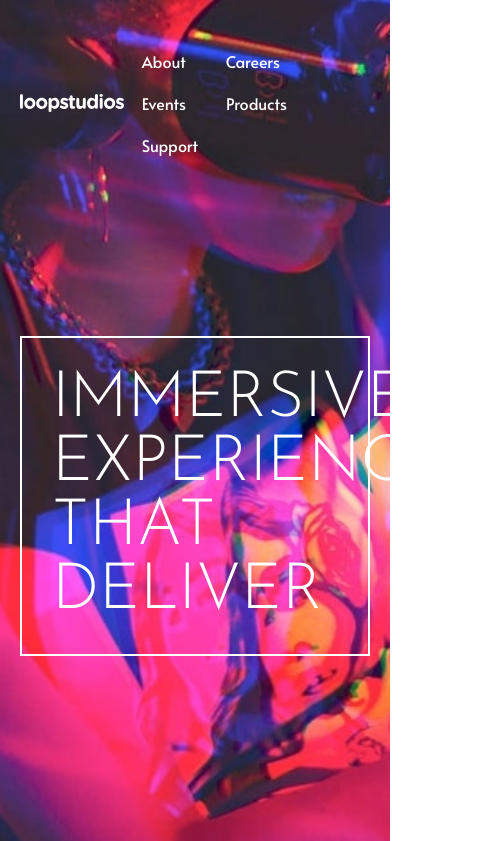
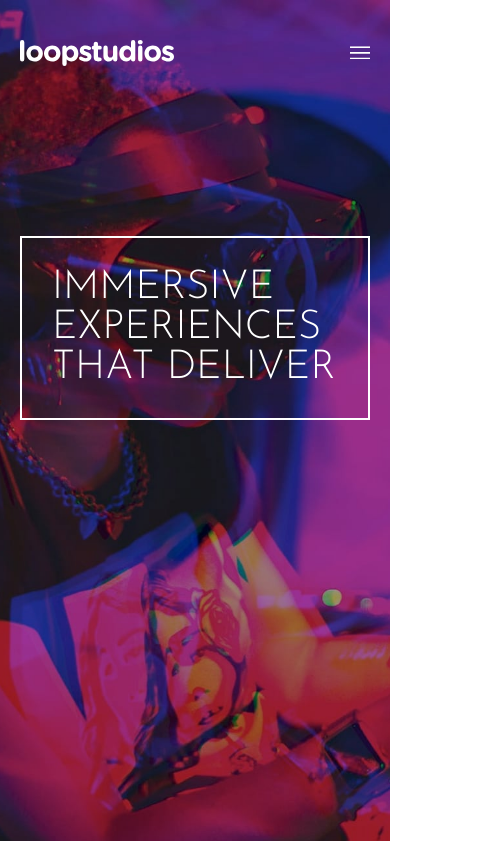
Before and after one commit to GabrielLaminas/loopstudios-landing-page-main, a plain HTML site: page index.html in a window 390 px wide. Shown: the top 841 px of the page, 483 px wide, since content can reach past the window. Drawn offline with Linux system fonts and the light colour scheme.

Commit message:
second commit

```diff
--- /dev/null
+++ b/assets/js/index.js
@@ -0,0 +1,11 @@
+//Selecionando os botões
+const menuOpen = document.querySelector('.icon--open');
+const menuClose = document.querySelector('.icon--close');
+const boxIcon = document.querySelector('.nav__icons');
+const boxNavList = document.querySelector('.nav__lista');
+
+boxIcon.addEventListener('click', () =>{
+   menuOpen.classList.toggle('activated');
+   menuClose.classList.toggle('activated');
+   boxNavList.classList.toggle('activated');
+});
--- a/assets/scss/abstract/_fonts.scss
+++ b/assets/scss/abstract/_fonts.scss
@@ -20,6 +20,7 @@ $font-family-josefin-sans: 'Josefin Sans', sans-serif;
       transition: all 0.3s;
 
       &::after{
+         @include laptop{
             content: '';
             width: 23px;
             height: 1.8px;
@@ -29,6 +30,12 @@ $font-family-josefin-sans: 'Josefin Sans', sans-serif;
             top: 95%;
             transform: translate(-50%, -95%);
             background-color: white;
+         }
+         @include tablet{
+            //position: relative;
+            color: red;
+            //animation: show-left 1s forwards;
+         }
       }
    }
 }
@@ -43,4 +50,27 @@ $font-family-josefin-sans: 'Josefin Sans', sans-serif;
    font-weight: 300;
    text-transform: uppercase;
    border: 2px solid $White;
+
+   @include tablet{
+      font-size: 3.7rem;
    }
+   @include mobile{
+      font-size: 2.5rem;
+   }
+   @include mobile-small{
+      margin-top: 50px;
+      padding: 25px 20px;
+      font-size: 1.5rem;
+   }
+}
+
+@keyframes show-left {
+   from{
+      left: -20px;
+      opacity: 0;
+   }
+   to{
+      left: 0;
+      opacity: 1;
+   }
+}
--- /dev/null
+++ b/assets/scss/abstract/_mediaquerie.scss
@@ -0,0 +1,23 @@
+@mixin laptop {
+   @media screen and (min-width: 769px) {
+      @content;
+   }
+}
+
+@mixin tablet {
+   @media screen and (max-width: 768px) {
+      @content;
+   }
+}
+
+@mixin mobile {
+   @media screen and (max-width: 480px) {
+      @content;
+   }
+}
+
+@mixin mobile-small {
+   @media screen and (max-width: 320px) {
+      @content;
+   }
+}
--- a/assets/scss/layout/_header.scss
+++ b/assets/scss/layout/_header.scss
@@ -5,14 +5,103 @@
    display: flex;
    align-items: center;
    justify-content: space-between;
-   //border: 1px solid red;
+}
+
+.logo{
+   position: relative;
+   z-index: 3;
+
+   img{
+      @include mobile{
+         max-width: 80%;
+      }
+   }
+}
+
+.nav__header{
+   display: flex;
+}
+
+.nav__icons{
+   display: none;
+   position: relative;
+
+   .icon--open{
+      visibility: visible;
+      position: absolute;
+      left: 50%;
+      top: 50%;
+      z-index: 3;
+      transform: translate(-50%, -50%);
+   }
+
+   .icon--open.activated{
+      visibility: hidden;
+   }
+
+   .icon--close{
+      visibility: hidden;
+      position: relative;
+      left: 50%;
+      top: 50%;
+      z-index: 3;
+      transform: translate(-50%, -50%);
+   }
+
+   .icon--close.activated{
+      visibility: visible;
+   }
+
+   @include tablet{
+      display: block;
+      cursor: pointer;
+   }
 }
 
 .nav__lista{
+   display: flex;
+
    li{
       display: inline-block;
    }
    a{
       @include lista-item-link;
    }
+
+   @include tablet{
+      display: none;
+   }
 }
+
+.nav__lista.activated{
+   li{
+      @include tablet{
+         display: block;
+      }
+   }
+   a{
+      @include tablet{
+         padding: 20px;
+         font-family: $font-family-josefin-sans;
+         font-size: 2rem;
+         font-weight: 300;
+      }
+      @include mobile{
+         font-size: 1.5rem;
+      }
+   }
+
+   @include laptop{
+      display: flex;
+   }
+   @include tablet{
+      width: 100%;
+      height: 100vh;
+      padding-top: 150px;
+      display: block;
+      position: absolute;
+      left: 0;
+      top: 0;
+      background-color: $Black;
+   }
+}
--- a/assets/scss/layout/_main.scss
+++ b/assets/scss/layout/_main.scss
@@ -13,4 +13,8 @@ main{
          @include main-title;
       }
    }
+
+   @include mobile{
+      background-image: url('/assets/images/mobile/image-hero.jpg');
+   }
 }
--- a/assets/scss/style.scss
+++ b/assets/scss/style.scss
@@ -1,6 +1,7 @@
 @import
       'abstract/colors',
-      'abstract/fonts';
+      'abstract/fonts',
+      'abstract/mediaquerie';
 
 @import
       'base/reset';
--- a/index.html
+++ b/index.html
@@ -13,26 +13,21 @@
 <body>
    <main>
       <header class="main__header">
-         <a href="index.html">
+         <a href="index.html" class="logo">
             <img src="assets/images/logo.svg" alt="loopstudios logo">
          </a>
-         <nav aria-label="primary">
+         <nav aria-label="primary" class="nav__header">
+            <div class="nav__icons">
+               <img src="assets/images/icons/icon-hamburger.svg" class="icon--open" alt="menu open">
+               <img src="assets/images/icons/icon-close.svg" class="icon--close" alt="menu close">
+            </div>
+
             <ul class="nav__lista">
-               <li>
-                  <a href="#">About</a>
-               </li>
-               <li>
-                  <a href="#">Careers</a>
-               </li>
-               <li>
-                  <a href="#">Events</a>
-               </li>
-               <li>
-                  <a href="#">Products</a>
-               </li>
-               <li>
-                  <a href="#">Support</a>
-               </li>
+               <li><a href="#">About</a></li>
+               <li><a href="#">Careers</a></li>
+               <li><a href="#">Events</a></li>
+               <li><a href="#">Products</a></li>
+               <li><a href="#">Support</a></li>
             </ul>
          </nav>
       </header>
@@ -136,6 +131,8 @@
          </p>
       </div>
    </footer>
+
+   <script src="assets/js/index.js"></script>
 </body>
 
 </html>
```
Also changed, not shown: assets/images/icons/icon-menu.svg (deleted), assets/scss/style.css, 1 other file. Lines whose indentation alone changed are shown as unchanged.
